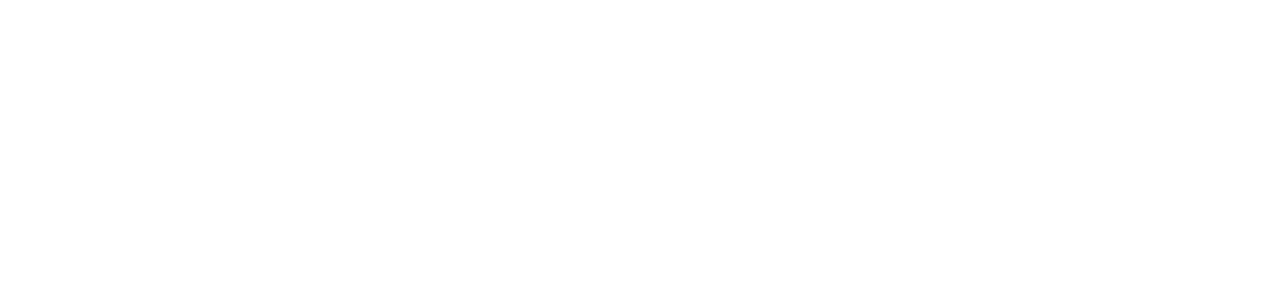
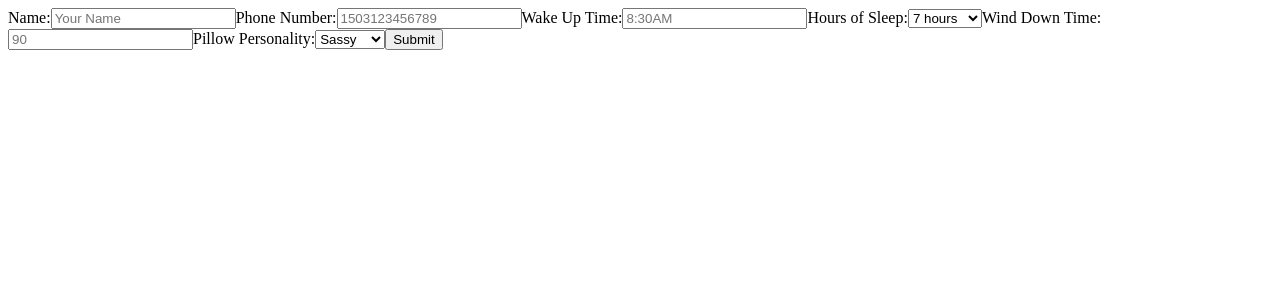
Before and after one commit to Co-Lab-You-Belong-in-Tech/Pzzzowhead-client, a React app: page /form in a window 1280 px wide. Shown: the top 300 px of the page. Built offline with nearby package versions, Linux system fonts and the light colour scheme.

Commit message:
fully working form with working api call

```diff
--- a/src/components/app/App.jsx
+++ b/src/components/app/App.jsx
@@ -2,6 +2,7 @@
 import { BrowserRouter as Router, Switch, Route } from 'react-router-dom';
 
 import LandingPage from '../../pages/LandingPage';
+import FormPage from '../../pages/FormPage';
 
 export default function App() {
 
@@ -9,6 +10,7 @@
     <Router>
       <Switch>
         <Route exact path="/" component={LandingPage} />
+        <Route path="/form" component={FormPage} />
 
       </Switch>
     </Router>
--- /dev/null
+++ b/src/pages/FormPage.jsx
@@ -0,0 +1,88 @@
+import React, { useState } from 'react';
+import { newUser } from '../utils/newUser';
+
+
+function useInput(initialValue){
+   const [value,setValue] = useState(initialValue);
+
+    function handleChange(e){
+        setValue(e.target.value);
+    }
+
+   return [value,handleChange];
+}
+
+const FormPage = () => {
+
+    const [submissionStyle, setSubmissionStyle] = useState('none');
+
+    const [userName, setUserName] = useInput('');
+    const [phoneNumber, setPhoneNumber] = useInput('');
+    const [wakeUpTime, setWakeUpTime] = useInput('');
+    const [sleepLength, setSleepLength] = useInput(7);
+    const [windDownTime, setWindDownTime] = useInput('');
+    const [personality, setPersonality] = useInput('sassy');
+
+  const handleSubmit = (e) => {
+    e.preventDefault();
+    setSubmissionStyle('block');
+  }
+  const sendSubmission = () => {
+    console.log('clicked!');
+    newUser({userName, phoneNumber, wakeUpTime, sleepLength, windDownTime, personality});
+
+  }
+
+
+  return (
+    <div className="form-page" onSubmit={handleSubmit}>
+      <form>
+        <label>
+          Name:
+            <input  type="text" name="" value={userName} onChange={setUserName} placeholder="Your Name"/>
+        </label>
+        <label>
+          Phone Number:
+          <input  type="text" name="" value={phoneNumber} onChange={setPhoneNumber} placeholder="1503123456789"/>
+        </label>
+        <label>
+          Wake Up Time:
+          <input  type="text" name="" value={wakeUpTime} onChange={setWakeUpTime} placeholder="8:30AM"/>
+        </label>
+        <label>
+          Hours of Sleep:
+          <select value={sleepLength} onChange={setSleepLength}>
+            <option value="6">6 hours</option>
+            <option value="7">7 hours</option>
+            <option default value="8">8 hours</option>
+            <option value="9">9 hours</option>
+            <option value="10">10 hours</option>
+          </select>
+        </label>
+        <label>
+          Wind Down Time:
+          <input  type="text" name="" value={windDownTime} onChange={setWindDownTime} placeholder="90"/>
+        </label>
+        <label>
+          Pillow Personality:
+          <select value={personality} onChange={setPersonality}>
+            <option default value="sassy">Sassy</option>
+            <option value="friendly">Friendly</option>
+          </select>
+        </label>
+        <input type="submit" value="Submit" />
+      </form>
+      <div className="submission" style={{display: submissionStyle}}>
+        <p> Your name is {userName}</p>
+        <p> Your phone number is {phoneNumber}</p>
+        <p> Your wake up time is {wakeUpTime}</p>
+        <p> Your Preferred Sleep length is {sleepLength} hours</p>
+        <p> Your Wind Down time is {windDownTime} minutes</p>
+        <p> And your sleep bot personality is "{personality}" </p>
+        <button onClick={sendSubmission}>Let's Do This!</button>
+      </div>
+    </div>
+  )
+}
+
+export default FormPage
--- a/src/pages/LandingPage.jsx
+++ b/src/pages/LandingPage.jsx
@@ -1,16 +1,18 @@
-import React from 'react'
+import React from 'react';
+import { useHistory } from 'react-router-dom';
 
 const LandingPage = () => {
+  const history = useHistory();
 
-  const clickHandler = () => {
-    // redirect to the next page
-  }
+  const navigateToForm = () => {
+    history.push('/form')
+  };
 
   return (
     <div>
       <h1>Welcome to the SleepyHead App</h1>
       <p> Enter and begin your journey to a better night's sleep </p>
-      <button onClick={clickHandler()}>Try me!</button>
+      <button onClick={() => navigateToForm()}>Try me!</button>
     </div>
 
   )
--- /dev/null
+++ b/src/utils/newUser.js
@@ -0,0 +1,27 @@
+const SERVER_URL = process.env.DEV_SERVER;
+
+export const newUser = async({
+  userName,
+  phoneNumber,
+  wakeUpTime,
+  sleepLength,
+  windDownTime,
+  personality
+ }) => {
+    const payload = JSON.stringify({
+    userName,
+    phoneNumber,
+    wakeUpTime,
+    sleepLength,
+    windDownTime: parseFloat(windDownTime),
+    personality,
+  });
+    const res = await fetch(`${SERVER_URL}/user/newUser`, {
+      method: "POST",
+      headers: { "Content-Type": "application/json"},
+      body: payload,
+    });
+    const user = await res.json();
+    console.log(user);
+    return user;
+};
```
Also changed, not shown: 1 other file (tests, documents, lock files or other folders).
